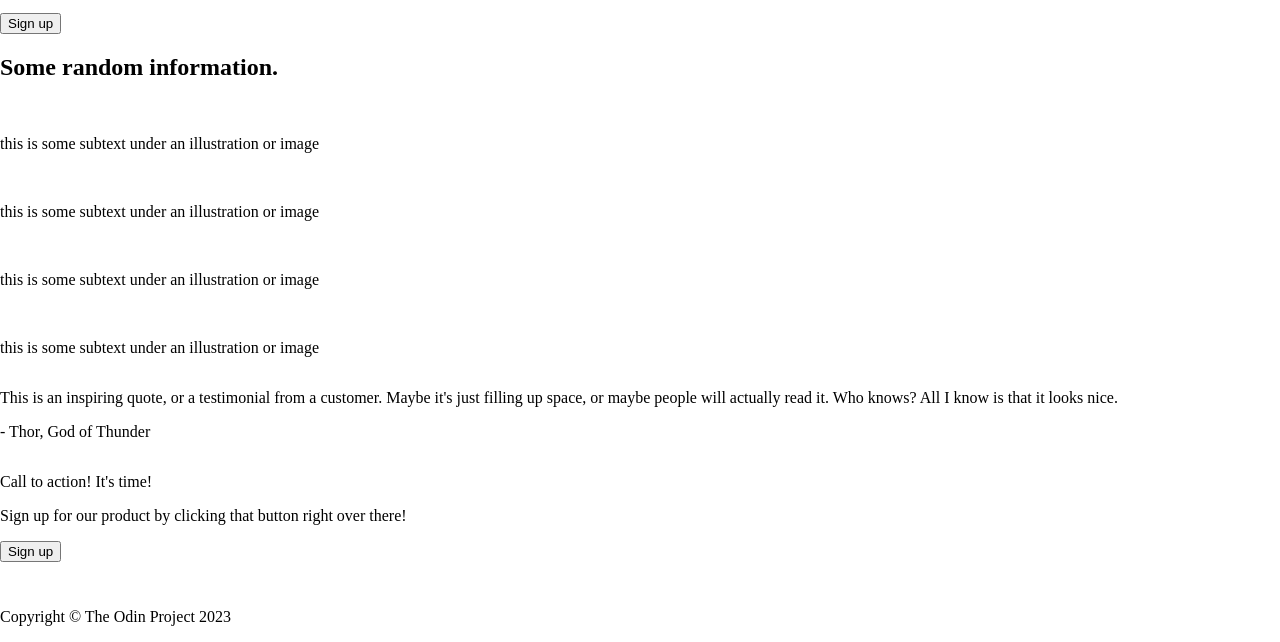
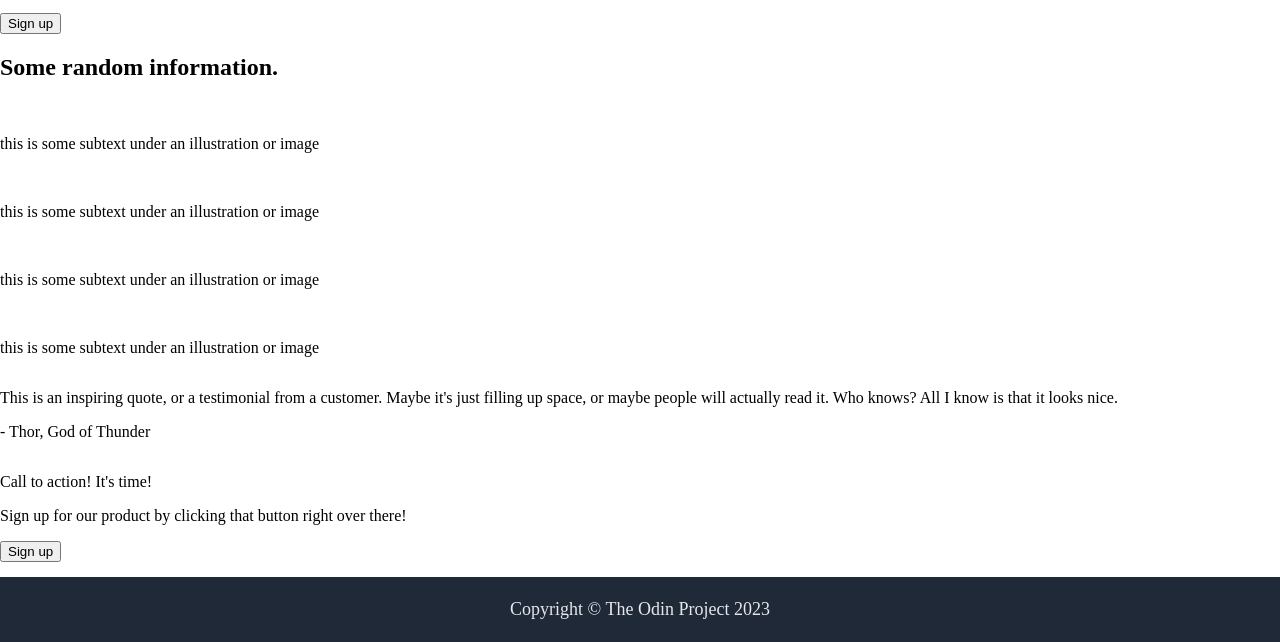
Before and after one commit to jaylune/odin-landingpage, a plain HTML site: page index.html in a window 1280 px wide. Shown: the part 158-800 px from the top of the page. Drawn offline with Linux system fonts and the light colour scheme.

Commit message:
Fixed footer formatting

```diff
--- a/style.css
+++ b/style.css
@@ -34,10 +34,28 @@ ul {
     padding: 0 16px;
 }
 
+.footer {
+    display: flex;
+    flex-direction: row;
+    justify-content: center;
+    align-items: center;
 
+    background-color: #1F2937;
+    color: #E5E7EB;
+    font-size: 18px;
+    padding: 4px;
+}
 
 .page {
     display: flex;
     flex-direction: column;
     flex: 1;
 }
+
+/*
+up next, start styling footer.
+then start styling "sections"
+First, add images.
+Then sort the first one and so on.
+Do the modal last.
+*/
```
